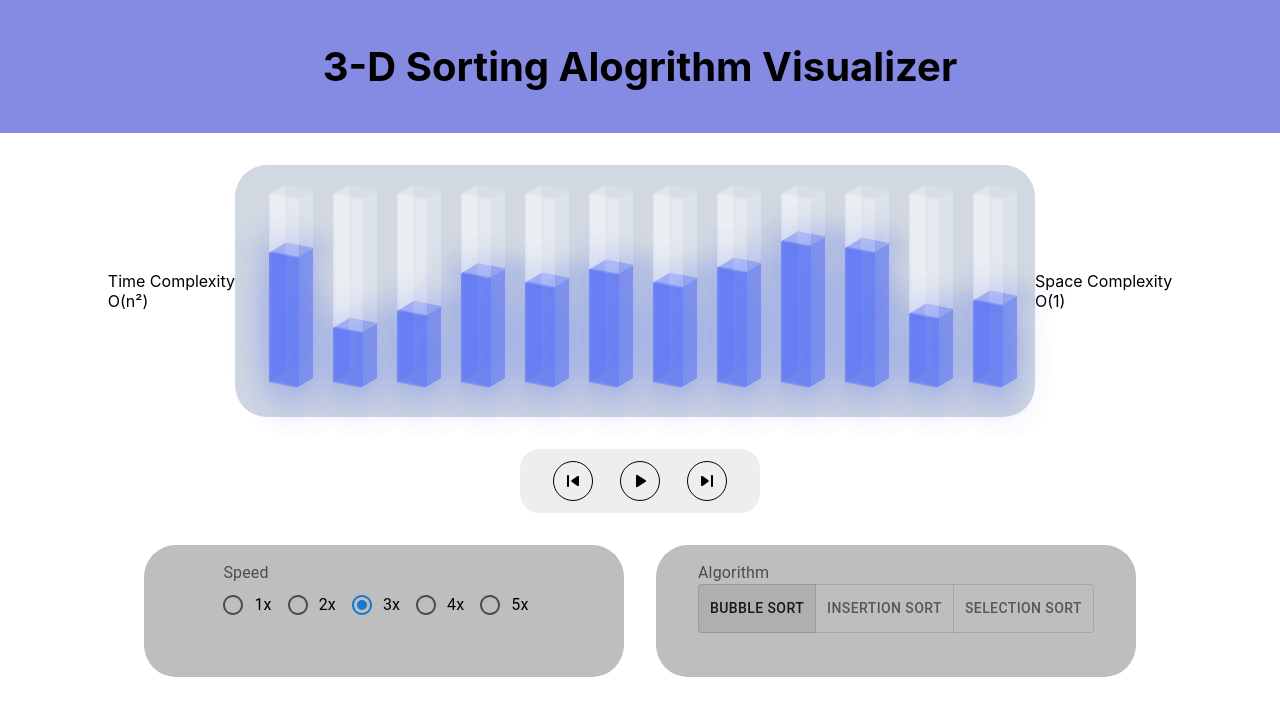
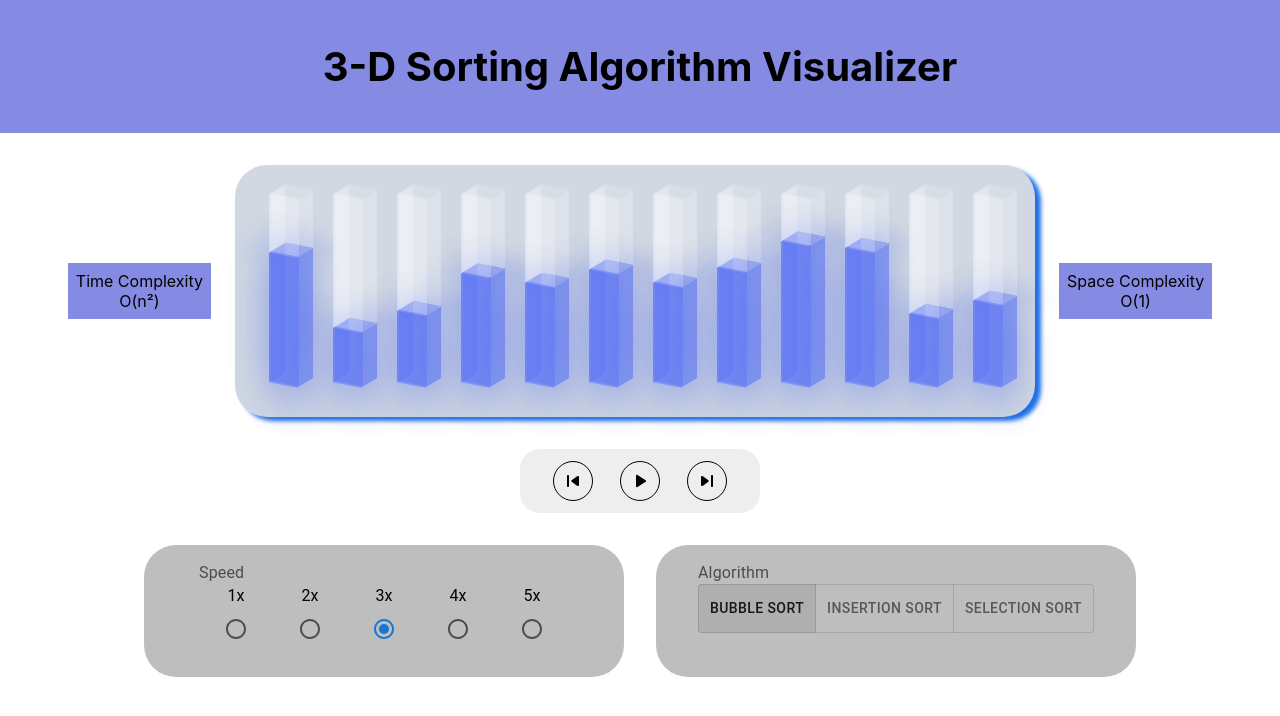
Before and after one commit to alexmatros/sorting-visualizer-3d, a React (Create React App) app: page / in a window 1280 px wide. Shown: the top 716 px of the page. Built offline with nearby package versions, Linux system fonts and the light colour scheme.

Commit message:
modified layout

```diff
--- a/src/App.css
+++ b/src/App.css
@@ -23,6 +23,7 @@
 	justify-content: center;
 	align-items: center;
 	height: 220px;
+	box-shadow: 6px 4px 4px #1e71e7;
 }
 
 .container-small {
@@ -69,6 +70,14 @@
 	align-items: center;
 }
 
+.complexity {
+	display: flex;
+	background-color: #858AE3;
+	text-align: center;
+	margin: 1.5em;
+	padding: 0.5em;
+}
+
 .panel {
 	display: flex;
 	justify-content: center;
--- a/src/App.js
+++ b/src/App.js
@@ -7,7 +7,6 @@ import SelectionSort from './algorithms/SelectionSort';
 
 // Icons
 import Play from '@mui/icons-material/PlayArrowRounded';
-import Pause from '@mui/icons-material/PauseRounded';
 import Forward from '@mui/icons-material/SkipNextRounded';
 import Backward from '@mui/icons-material/SkipPreviousRounded';
 import RotateLeft from '@mui/icons-material/ReplayRounded';
@@ -247,7 +246,7 @@ class App extends Component {
 
 		return (
 			<div className='app'>
-				<div className='title'><p>3-D Sorting Alogrithm Visualizer</p></div>
+				<div className='title'><p>3-D Sorting Algorithm Visualizer</p></div>
 				<div className='frame'>
 					<div className='complexity'>Time Complexity<br></br>{this.state.timeComplexity}</div>
 					<div className='barsDiv container card'>{bars}</div>
--- a/src/components/forms/SpeedSelection.js
+++ b/src/components/forms/SpeedSelection.js
@@ -21,6 +21,7 @@ export default function SpeedSelection({ formLabel, values, currentValue, labels
 							control={<Radio />}
                             label={labels[index]}
                             aria-label="Platform"
+                            labelPlacement="top"
 						/>
 					))}
 				</RadioGroup>
```
